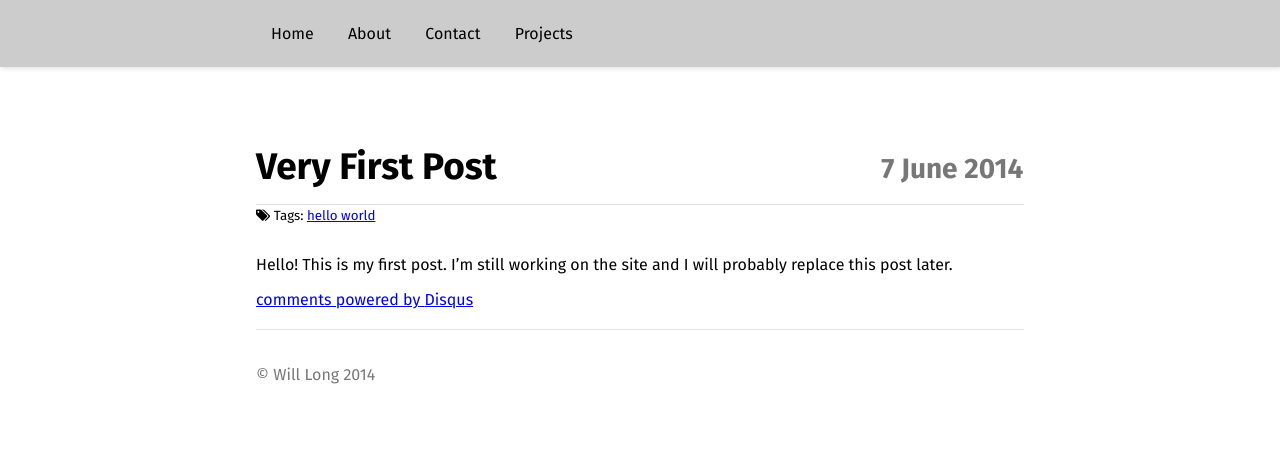
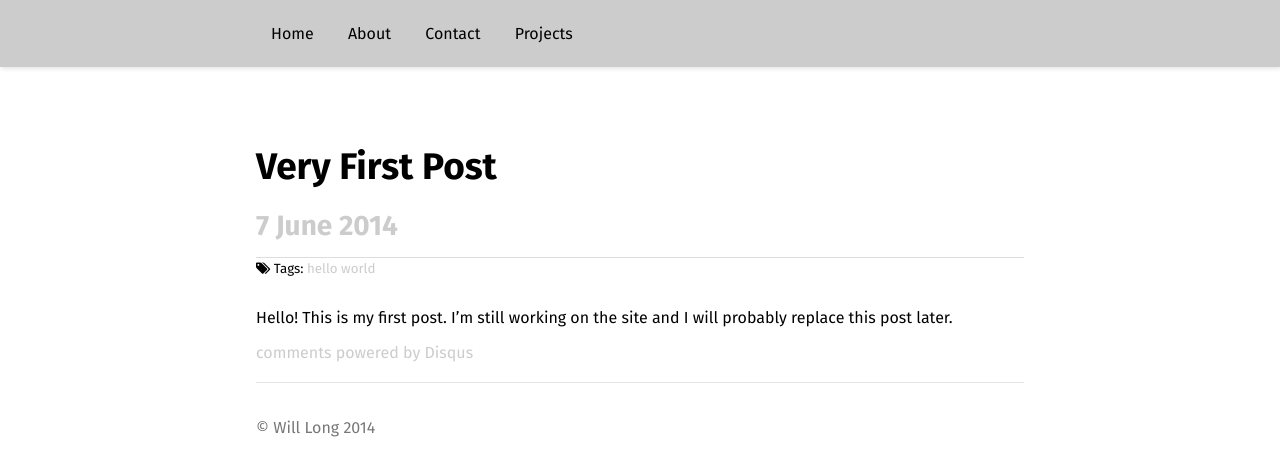
Before and after one commit to ueliem/ueliem.github.io, a Jekyll site: the page built from _posts/2014-06-07-first-post.md, in a window 1280 px wide. Shown: the top 476 px of the page. Built offline with Jekyll 4.4.1, drawn with Linux system fonts in a browser that asks for light colours; nearby versions of some CDN libraries; comment, search, counter and statistics services are not loaded.

Commit message:
Added improved stylings for links, blockquotes, post header.

```diff
--- a/_layouts/post.html
+++ b/_layouts/post.html
@@ -2,12 +2,12 @@
 layout: default
 ---
 <div class="row postheader">
-		<div class="col-8">
-				<h3 class="titlename">{{ page.title }}</h3>
-		</div>
-		<div class="col-4">
-				<h4 class="titledate">{{ page.date | date: "%-d %B %Y"}}</h4>
-		</div>
+	<div class="col-12">
+		<h3 class="titlename">{{ page.title }}</h3>
+	</div>
+	<div class="col-12">
+		<h4 class="titledate">{{ page.date | date: "%-d %B %Y"}}</h4>
+	</div>
 </div>
 <div class="divline"></div>
 		<div style="padding-bottom: 15px">
--- a/css/grid.css
+++ b/css/grid.css
@@ -1,7 +1,8 @@
 .container {
 	margin-left: auto;
 	margin-right: auto;
-	width: 60%;
+	/*width: 60%;*/
+	width: 768px;
 }
 [class*='col-'] {
 	float: left;
@@ -41,3 +42,12 @@
 	-moz-box-sizing: border-box;
 	box-sizing: border-box;
 }
+
+@media screen and (max-width: 768px) {
+	.container {
+		width: 90%;
+	}
+	[class*='col-'] {
+		width: 100%;
+	}
+}
--- a/css/main.css
+++ b/css/main.css
@@ -26,9 +26,10 @@ strong {
     margin-bottom: 0px;
 }
 .titledate {
-    color: #777;
-    float: right;
-    margin-top: 45px;
+    color: #CCC;
+    /*float: right;*/
+    /*margin-top: 45px;*/
+    margin-top: 0px;
     margin-bottom: 0px;
 }
 .postheader {
@@ -67,3 +68,31 @@ h5 {
 h6 {
     font-size: 16px;
 }
+
+blockquote {
+    border-left-color: #CCC;
+    border-left-style: solid;
+    padding-left: 10px;
+    border-width: 4px;
+    margin-bottom: 30px;
+}
+
+a:link {
+    text-decoration: none;
+    color: #CCC;
+}
+
+a:visited {
+    text-decoration: none;
+    color: #CCC;
+}
+
+a:hover {
+    text-decoration: none;
+    color: #CCC;
+}
+
+a:active {
+    text-decoration: none;
+    color: #CCC;
+}
```
